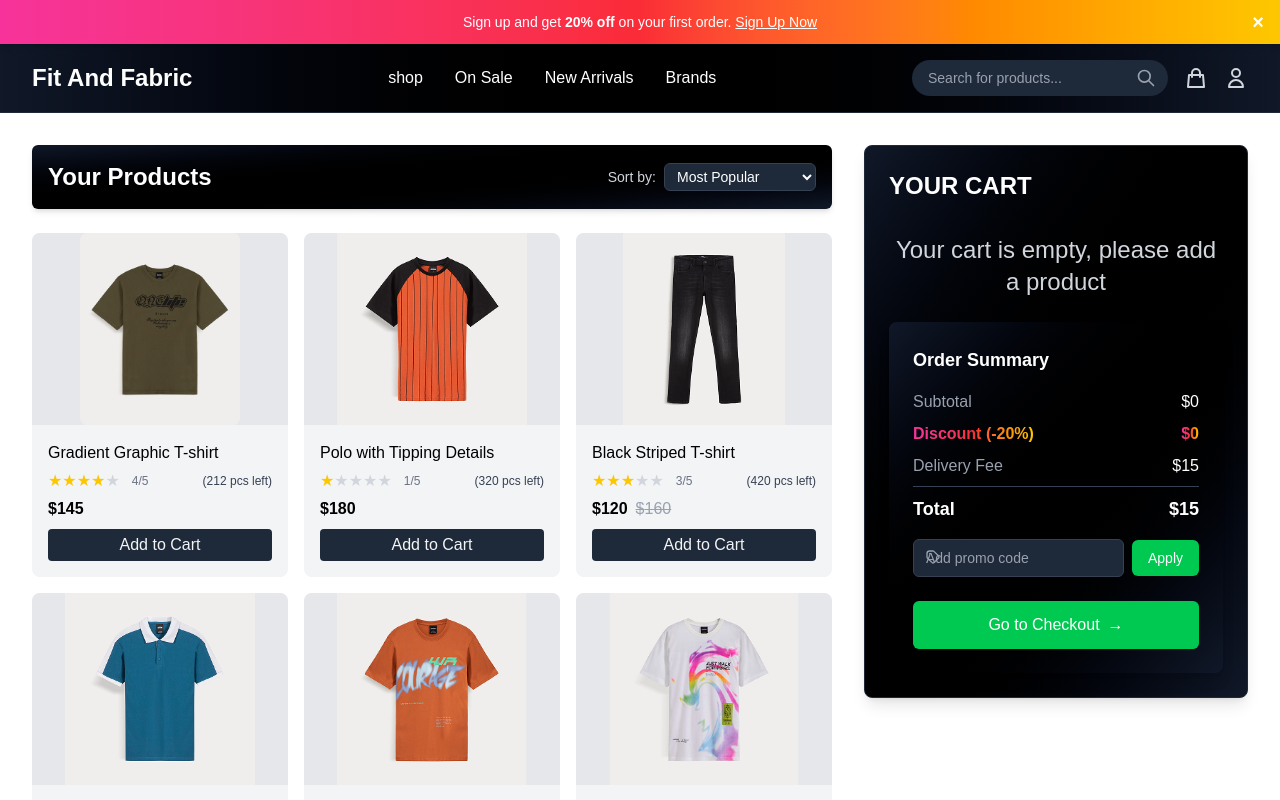
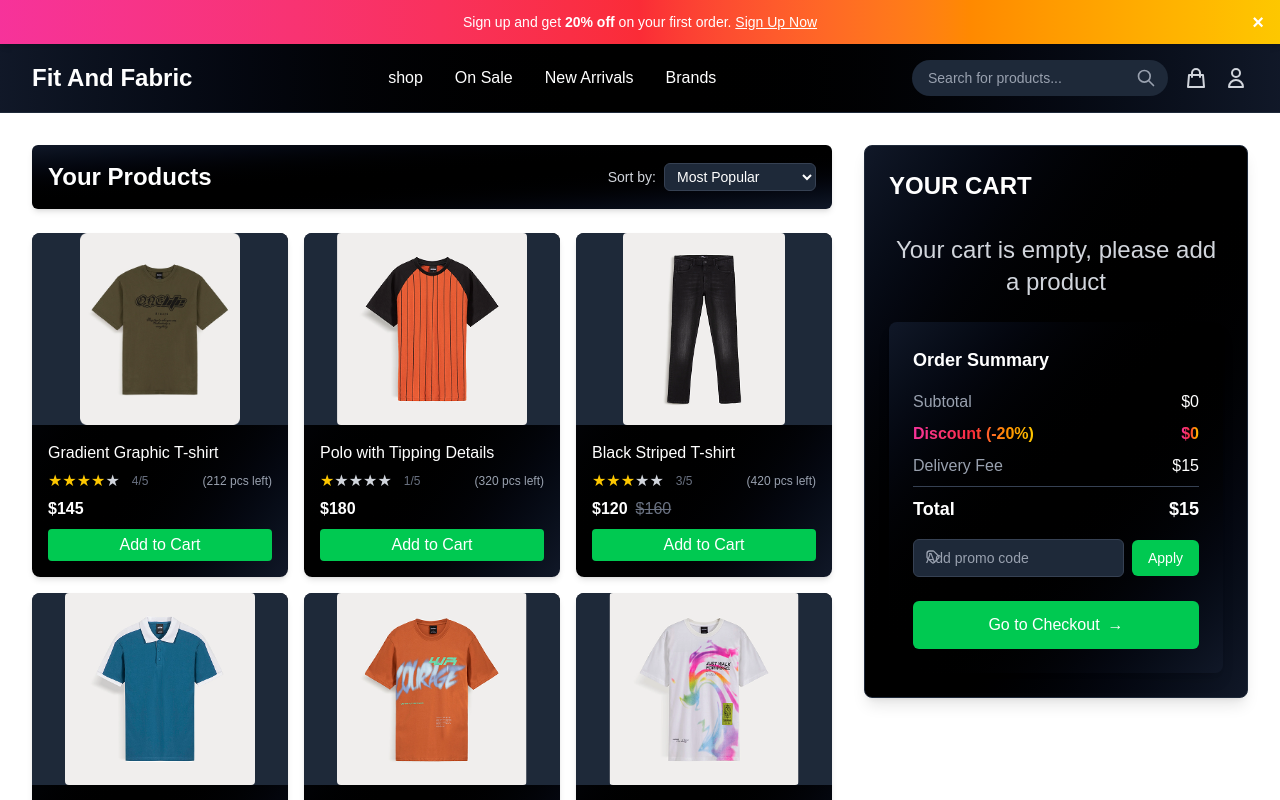
Before and after one commit to devo-ab/fit-and-fabric, a React (Vite) app: page / in a window 1280 px wide. Shown: the top 800 px of the page. Built offline with nearby package versions, Linux system fonts and the light colour scheme.

Commit message:
updated product card bg

```diff
--- a/src/products/ProductCard.jsx
+++ b/src/products/ProductCard.jsx
@@ -9,60 +9,63 @@ export default function ProductCard({ product, onAdded, onRemove }) {
   const isOutOfStock = product.stock === 0;
 
   return (
-    <div className="bg-gray-100 rounded-lg overflow-hidden transition-transform hover:scale-[1.02] duration-300">
-      <div className="h-48 bg-gray-200 flex items-center justify-center">
-        <img src={product.image} alt={product.title} className="h-full w-auto object-cover" />
+    <div className="bg-gradient-to-br from-gray-900 via-black to-gray-900 rounded-lg overflow-hidden transition-transform hover:scale-[1.02] duration-300 shadow-md">
+      {/* Product Image */}
+      <div className="h-48 bg-gray-800 flex items-center justify-center">
+        <img
+          src={product.image}
+          alt={product.title}
+          className="h-full w-auto object-cover rounded"
+        />
       </div>
+
+      {/* Product Details */}
       <div className="p-4">
-        <h3 className="font-medium">{product.title}</h3>
+        <h3 className="font-medium text-white">{product.title}</h3>
 
-        {/* rating start */}
-        <div className="flex items-center justify-between">
-          <div className="flex items-center my-1">
+        {/* Rating */}
+        <div className="flex items-center justify-between my-1">
+          <div className="flex items-center">
             <Rating value={product.rating}></Rating>
           </div>
-          <span className="text-xs text-gray-700">({product.stock} pcs left)</span>
+          <span className="text-xs text-gray-400">({product.stock} pcs left)</span>
         </div>
-        {/* rating end */}
 
-        {/* price start */}
+        {/* Price */}
         <div>
           {product.offerPrice === null ? (
-            <p className="font-bold">${product.price}</p>
+            <p className="font-bold text-white">${product.price}</p>
           ) : (
             <div className="flex items-center">
-              <p className="font-bold">${product.offerPrice}</p>
-              <p className="text-gray-400 line-through ml-2">${product.price}</p>
+              <p className="font-bold text-white">${product.offerPrice}</p>
+              <p className="text-gray-500 line-through ml-2">${product.price}</p>
             </div>
           )}
         </div>
-        {/* price end */}
 
-        {/* button start */}
-
+        {/* Buttons */}
         {isInCart ? (
           <button
             onClick={() => onRemove(product.id)}
-            className="w-full mt-2 bg-red-800 py-1 text-gray-100 rounded flex items-center justify-center"
+            className="w-full mt-2 bg-red-800 py-1 text-white rounded flex items-center justify-center hover:bg-red-700 transition-colors"
           >
             Remove from Cart
           </button>
         ) : isOutOfStock ? (
           <button
             disabled
-            className="disabled:bg-gray-700 disabled:text-gray-400 disabled:cursor-not-allowed w-full mt-2 bg-gray-800 py-1 text-gray-100 rounded flex items-center justify-center"
+            className="disabled:bg-gray-700 disabled:text-gray-400 disabled:cursor-not-allowed w-full mt-2 bg-gray-800 py-1 text-white rounded flex items-center justify-center"
           >
             Add to Cart
           </button>
         ) : (
           <button
             onClick={() => onAdded(product)}
-            className="w-full mt-2 bg-gray-800 py-1 text-gray-100 rounded flex items-center justify-center active:translate-y-1 transition-all active:bg-gray-900"
+            className="w-full mt-2 bg-green-500 py-1 text-white rounded flex items-center justify-center hover:bg-green-600 active:translate-y-1 transition-all"
           >
             Add to Cart
           </button>
         )}
-        {/* button start */}
       </div>
     </div>
   );
```
